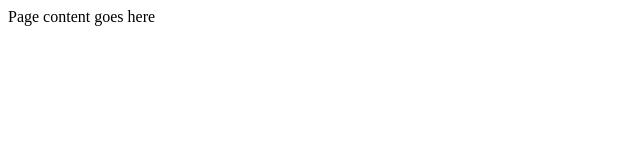
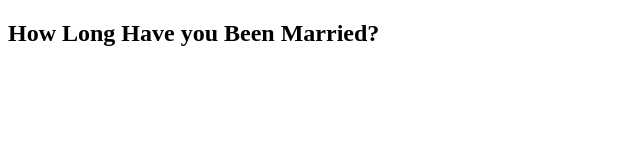
Before and after one commit to rylanphamilton/weddingtimer.github.io, a plain HTML site: page Index.html in a window 1280 px wide. Shown: the whole page, without its empty margins (0-640 px from the left). Drawn offline with Linux system fonts and the light colour scheme.

Commit message:
Update Index.html

```diff
--- a/Index.html
+++ b/Index.html
@@ -1,9 +1,12 @@
 <!DOCTYPE html>
 <html>
   <head>
-    <title>Page Title</title>
+    <title>How Long Have you Been Married?</title>
   </head>
   <body>
-    Page content goes here
+    <div>
+  <h2>How Long Have you Been Married?</h2>
+  <div id="timer"></div>
+</div>
   </body>
 </html>
```
